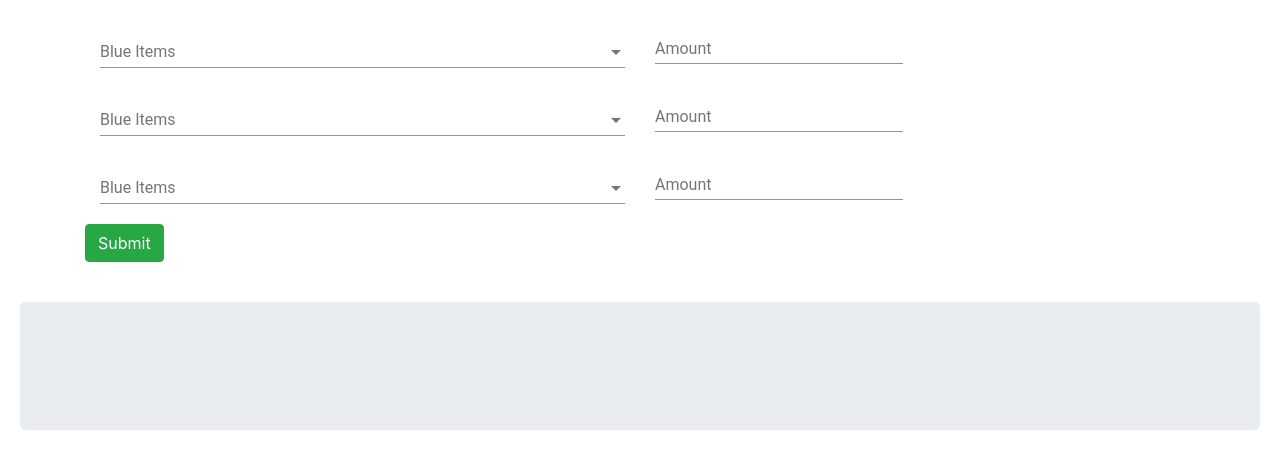
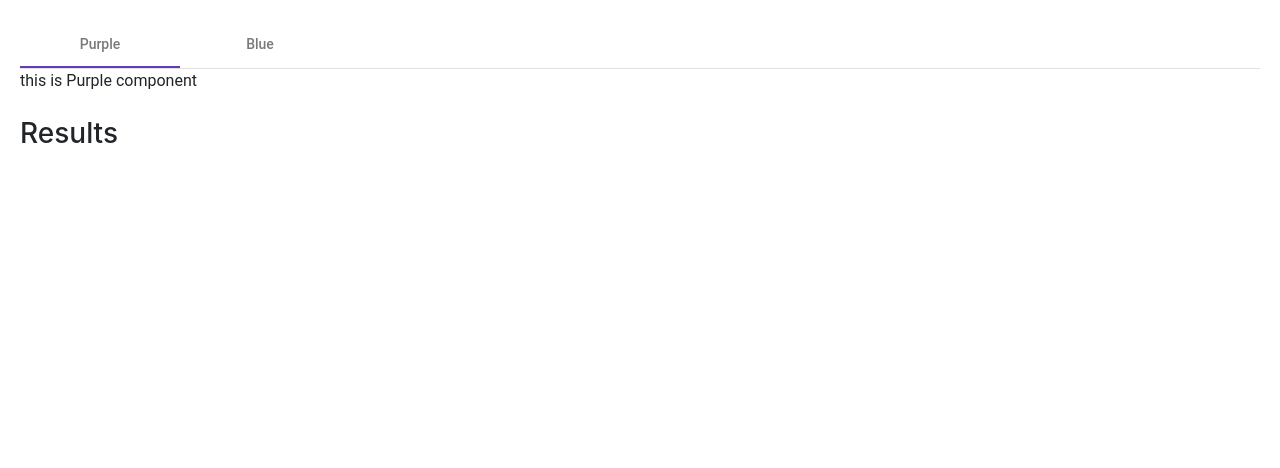
Before and after one commit to fbilgen/angular-aubbpk-murloc-trading-quest, an Angular app: page / in a window 1280 px wide. Shown: the top 468 px of the page. Built offline with nearby package versions, Linux system fonts and the light colour scheme.

Commit message:
Updated result type and UI improvement

```diff
--- a/src/app/app.component.html
+++ b/src/app/app.component.html
@@ -1,9 +1,21 @@
 
-<app-blue (blueTargets)="prepareBlues($event)"></app-blue>
+
+
+<mat-tab-group>
+  <mat-tab label="Purple">
+<app-purple></app-purple>
+ </mat-tab>
+  <mat-tab label="Blue">
+    <app-blue (blueTargets)="prepareBlues($event)"></app-blue>
+    </mat-tab>
+</mat-tab-group>
+
 
 <br>
-<div class="jumbotron">
-  <div *ngFor="let item of result">
-    {{item}}
+<h3> Results </h3>
+<div class="jumbotron" *ngFor="let item of result">
+    <label [class]="item.color">  {{item.name}} ({{item.amount}}) </label>
+    <div *ngFor="let ingredient of item.ingredients">
+      <label [class]="ingredient.color">{{ingredient.name}} ({{ingredient.amount}}) </label>
+      </div>
     </div>
-  </div>
--- a/src/app/app.component.ts
+++ b/src/app/app.component.ts
@@ -13,32 +13,30 @@ export class AppComponent {
   bluesForm: FormGroup;
   greens: Item[];
   blues: Item[];
-  result: string[];
+  result: Item[];
 
   hurlgrl = ['Sweet Sea Vegetable', 'Jar of Fish Faces', 'Dirty Murloc Sock', 'Healty Murloc Lunch', 'Cultist Pinky Finger'];
 
-  constructor( private ingredientService: IngredientService) {
+  constructor(private ingredientService: IngredientService) {
   }
 
   prepareBlues(target: Ingredient[]) {
     this.result = [];
-    this.greens  = this.ingredientService.getGreens();
+    this.greens = this.ingredientService.getGreens();
     this.blues = this.ingredientService.getBlues();
     target.forEach(x => {
-      console.log('>>>>>> ' + x.name + ',' + x.amount);
-      this.result.push('>>>>>> ' + x.name + ',' + x.amount);
+      this.result.push({ name: x.name, ingredients: [], color:"blue", amount:x.amount });
       var greens = this.blues.find(b => b.name == x.name).ingredients;
+      var blueTarget = this.result.find(item => item.name == x.name);
 
       greens.forEach(g => {
-        var green = g.name;
-        console.log('Green: ' + g.name + ',' + x.amount * g.amount);
-          this.result.push('Green: ' + g.name + ',' + x.amount * g.amount);
+        blueTarget.ingredients.push({ name: g.name, amount: x.amount * g.amount, color:"green"});
+        //this.result.push({name : g.name , amount : x.amount * g.amount });
 
-        var whites = [...this.greens.find(w => w.name == green).ingredients];
+        var whites = [...this.greens.find(w => w.name == g.name).ingredients];
         whites.forEach(w => {
-          var white = w.name;
-          console.log('White: ' + w.name + ',' + x.amount * g.amount * w.amount);
-          this.result.push('White: ' + w.name + ',' + x.amount * g.amount * w.amount);
+          blueTarget.ingredients.push({ name: w.name, amount: x.amount * g.amount * w.amount, color:"white" });
+          // this.result.push({name : w.name , amount: x.amount * g.amount * w.amount});
         });
       });
     });
--- a/src/app/app.module.ts
+++ b/src/app/app.module.ts
@@ -7,6 +7,7 @@ import { BrowserAnimationsModule } from '@angular/platform-browser/animations';
 
 import { AppComponent } from './app.component';
 import { BlueComponent} from './blue/blue.component';
+import { PurpleComponent} from './purple/purple.component';
 import { IngredientService } from './ingredient.service';
 
 @NgModule({
@@ -18,7 +19,7 @@ import { IngredientService } from './ingredient.service';
     ReactiveFormsModule
     ],
   providers: [ IngredientService],
-  declarations: [AppComponent, BlueComponent],
+  declarations: [AppComponent, BlueComponent, PurpleComponent],
   bootstrap: [AppComponent]
 })
 export class AppModule { }
--- a/src/app/blue/blue.component.html
+++ b/src/app/blue/blue.component.html
@@ -54,7 +54,10 @@
     	<input formControlName='amount' class="amount-box" matInput type="number" min=1 max=10>
   </mat-form-field>
   </div>
+  <div class="col-2">
+     <button type="submit" class="btn btn-success">Submit</button>
+    </div>
 
-  <button type="submit" class="btn btn-success">Submit</button>
+
   </form>
 </div>
--- a/src/app/blue/blue.component.ts
+++ b/src/app/blue/blue.component.ts
@@ -41,8 +41,6 @@ export class BlueComponent {
     Object.keys(this.bluesForm.controls).forEach(key => {
       let ingredient = this.bluesForm.controls[key].value as Ingredient;
       if (ingredient.name && ingredient.amount) {
-
-        console.log(this.bluesForm.controls[key].value);
         target.push(this.bluesForm.controls[key].value);
       }
 
--- /dev/null
+++ b/src/app/purple/purple.component.html
@@ -0,0 +1,5 @@
+
+
+<div>
+  this is Purple component
+  </div>
--- a/src/styles.css
+++ b/src/styles.css
@@ -5,4 +5,19 @@
 
 body{
   padding:20px;
+    font-size:medium;
 }
+
+.green{
+ color: #28a745;
+
+}
+
+.white{
+
+}
+
+.blue{
+  color: #007bff;
+  font-size:large;
+}
```
Also changed, not shown: src/app/app.models.ts (+5 -2 lines), src/app/purple/purple.component.ts (added, +11 -0 lines).
